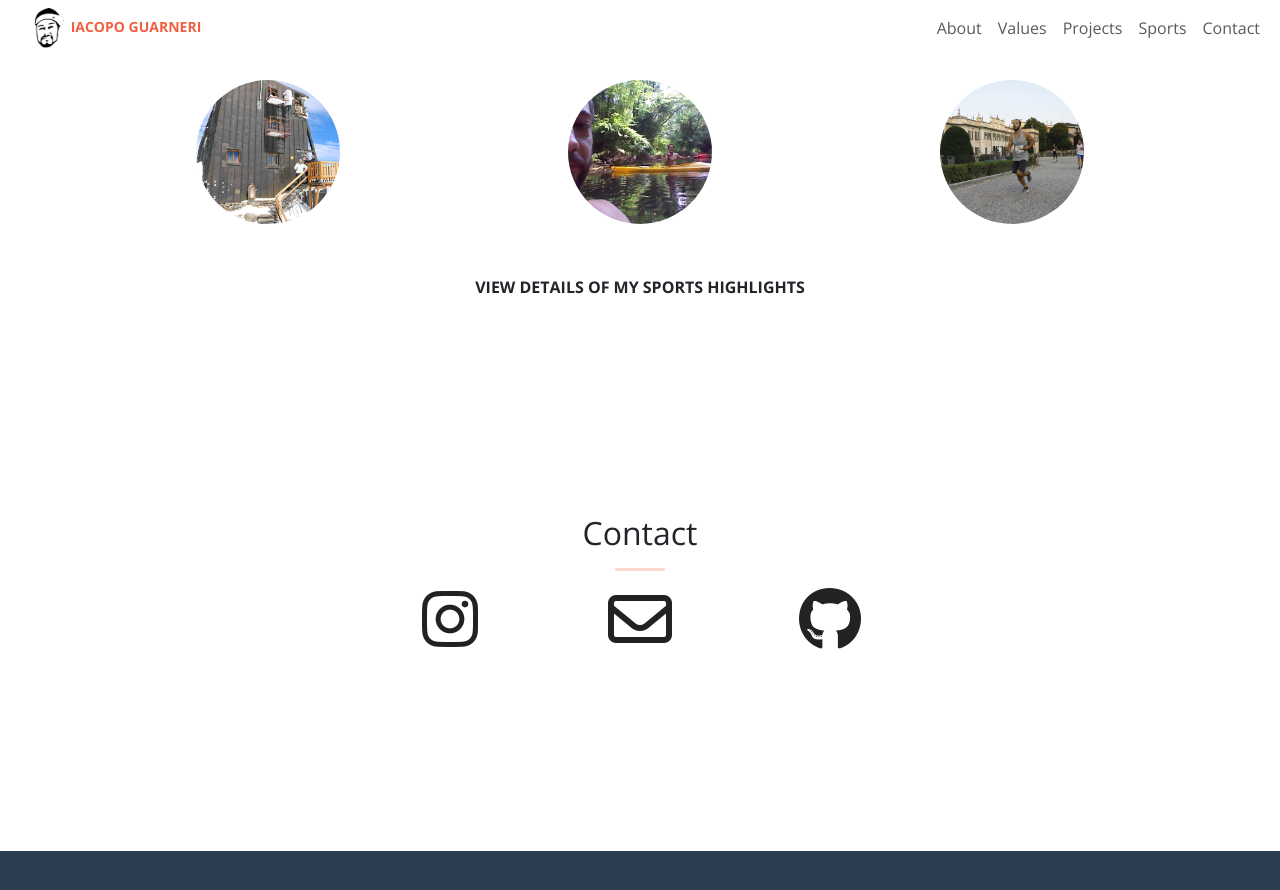
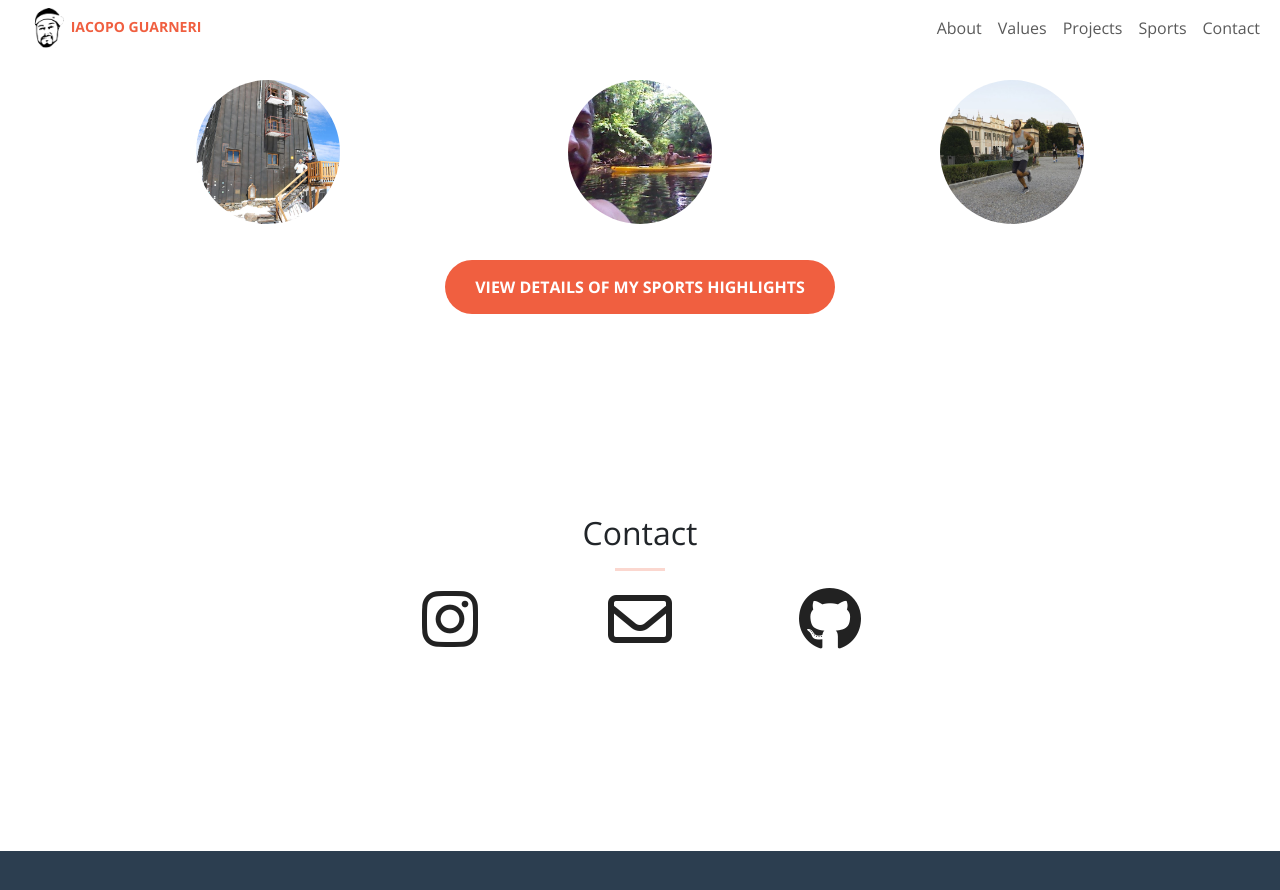
Before and after one commit to iacoposk8/iacoposk8.github.io, a Jekyll site: the page built from index.html, in a window 1280 px wide and 900 px high, scrolled down 1931 px. Shown: the top 890 px of the window. Built offline with Jekyll 4.4.1, drawn with Linux system fonts in a browser that asks for light colours.

Commit message:
Update sports.html

```diff
--- a/_includes/sports.html
+++ b/_includes/sports.html
@@ -27,7 +27,7 @@
 
             <div class="container text-center mt-5">
               <div class="call-to-action">
-                  <a href="/sports" class="btn btn-default1 btn-xl wow tada">View details of my sports highlights</a>
+                  <a href="/sports" class="btn btn-primary btn-xl wow tada">View details of my sports highlights</a>
               </div>
             </div>
         </div>
```
